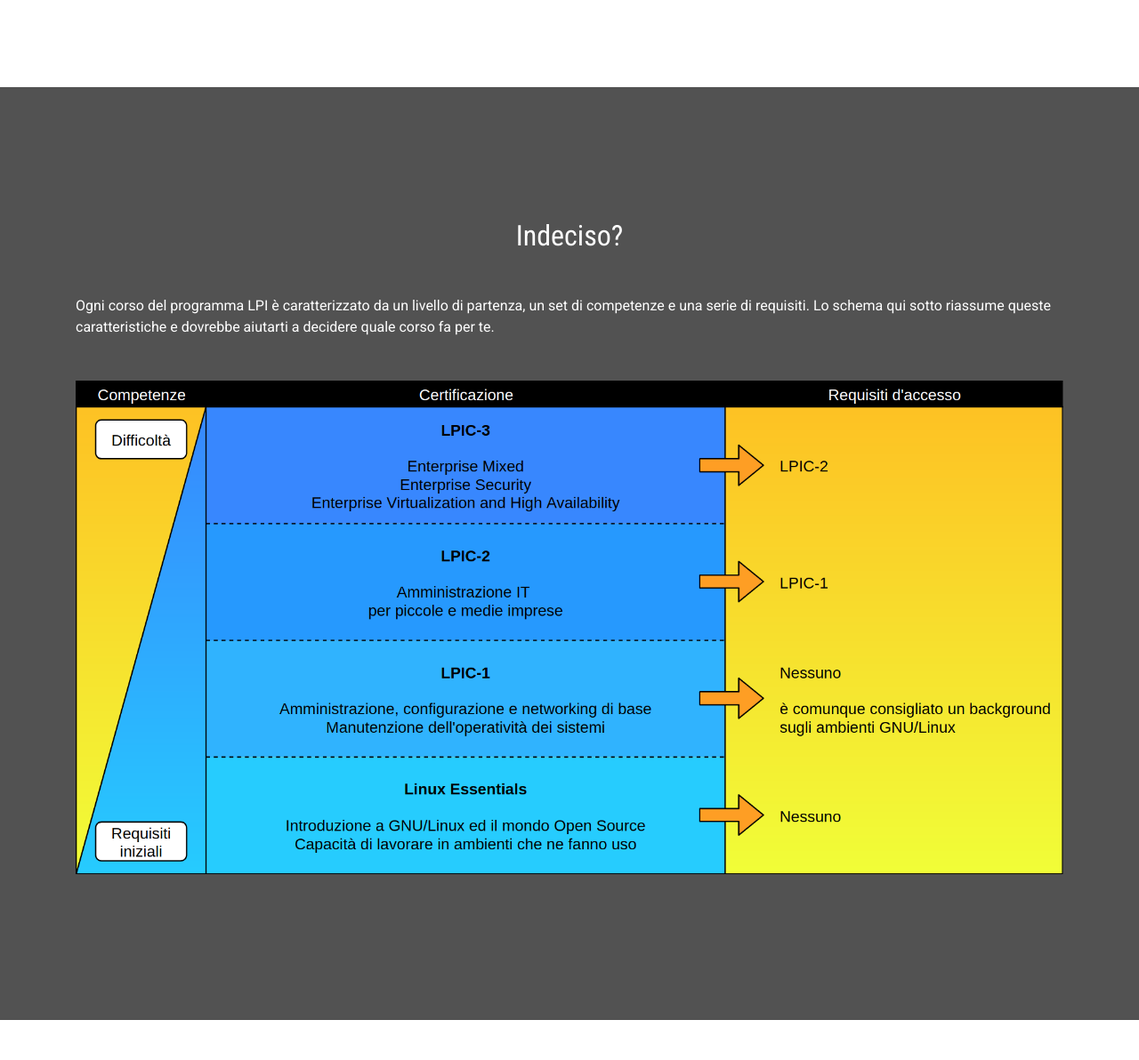
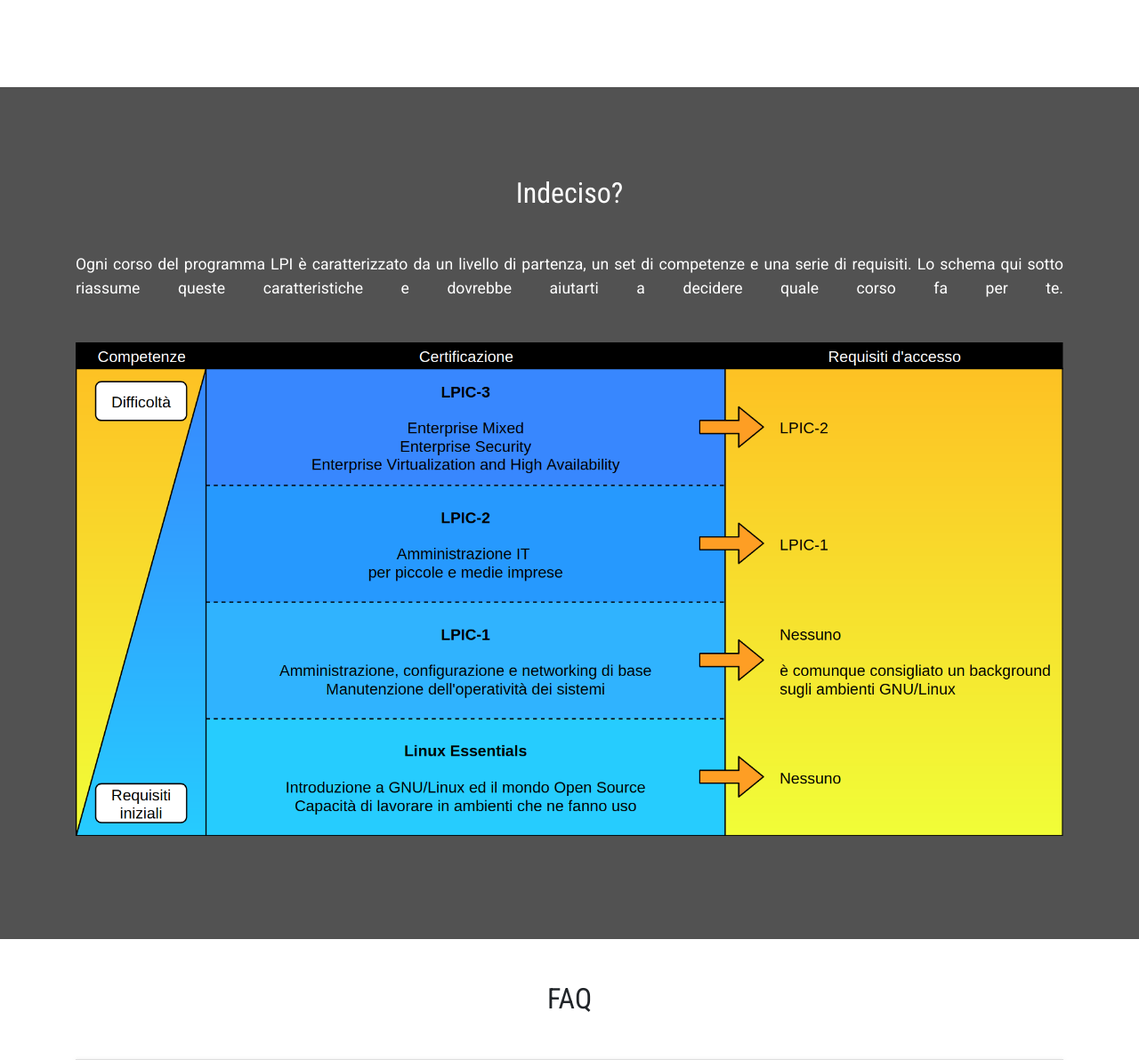
Before and after one commit to morrolinuxyt/CorsoLinux, a PHP site: page / in a window 1280 px wide. Shown: the part 3421-4613 px from the top of the page at 89% size. Run offline with PHP 8.4, Linux system fonts and the light colour scheme; data that the repository does not hold is empty; some libraries are stand-ins or nearby versions.

Commit message:
Fixed spacings in "comparison" section

```diff
--- a/index.php
+++ b/index.php
@@ -205,10 +205,10 @@
 
   <section id="comparison">
     <div class="container">
-      <p class="mb-5 text-justify">
-        <h2 class="my-5 text-center">Indeciso?</h2>
+      <h2 class="mb-5 text-center">Indeciso?</h2>
+      <p class="text-justify">
         Ogni corso del programma LPI è caratterizzato da un livello di partenza, un set di competenze e una serie di requisiti. Lo schema qui sotto riassume queste caratteristiche e dovrebbe aiutarti a decidere quale corso fa per te.
-        <img src="assets/courses-comparison.png" width="100%" class="my-5 text-center">
+        <img src="assets/courses-comparison.png" width="100%" class="mt-5 text-center">
       </p>
     </div>
   </section>
```
